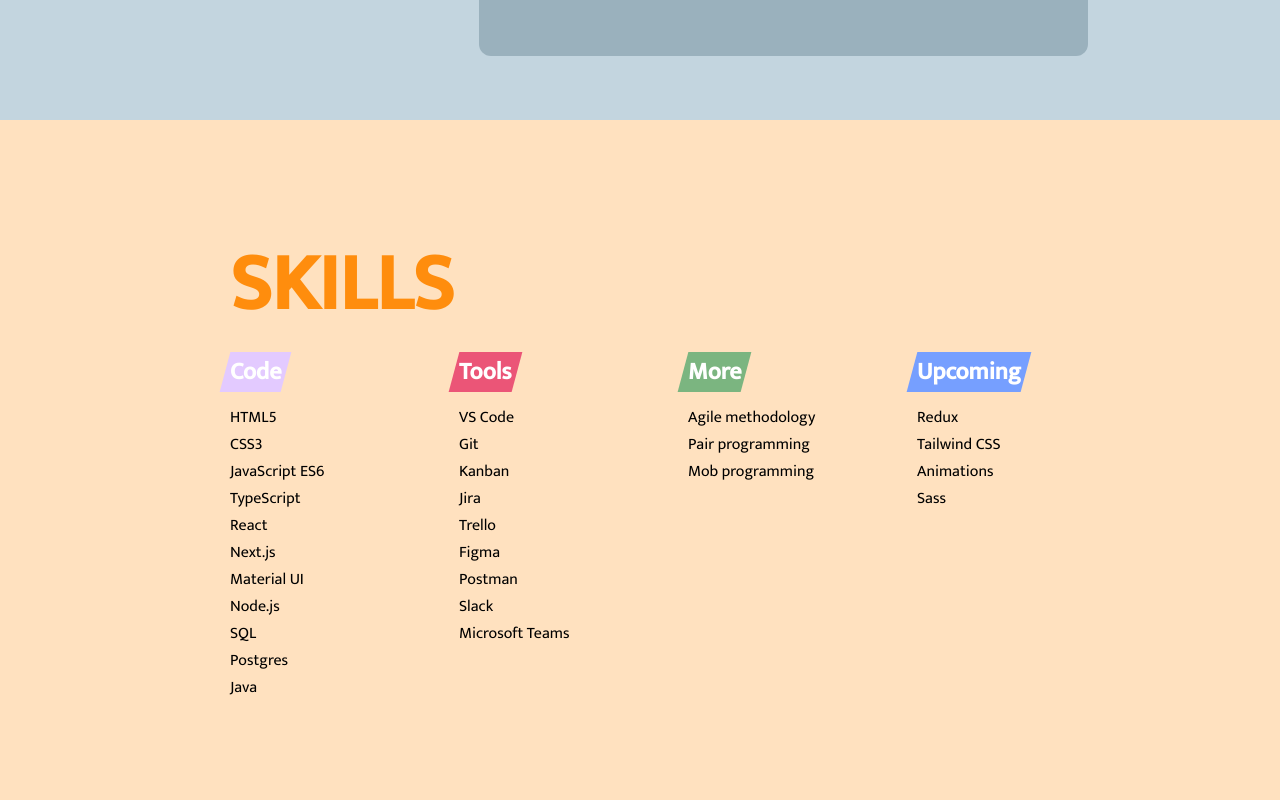
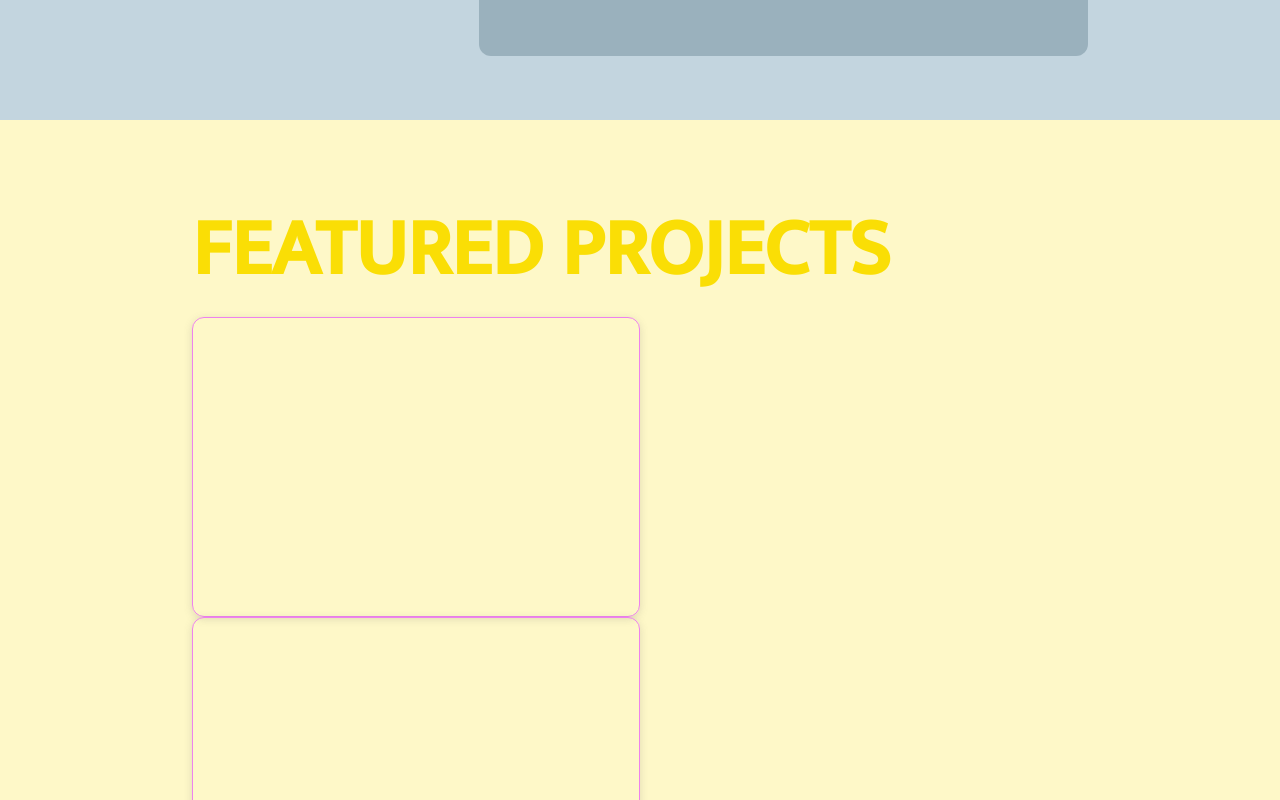
Before and after one commit to lindabertling/lindas-portfolio, a Next.js app: page / in a window 1280 px wide. Shown: the part 1360-2160 px from the top of the page. Built offline with nearby package versions, Linux system fonts and the light colour scheme; a web font is replaced by a local one.

Commit message:
started on projects section and project card. Updated intro text

```diff
--- a/src/app/page.jsx
+++ b/src/app/page.jsx
@@ -6,6 +6,7 @@
 import SkillsSection from "@/components/SkillsSection";
 import Navbar from "@/components/Navbar";
 import ContactSection from "@/components/ContactSection";
+import ProjectsSection from "@/components/ProjectsSection";
 
 export default function Home() {
   return (
@@ -13,6 +14,7 @@
       <Navbar />
       <HeroSection />
       <AboutSection />
+      <ProjectsSection />
       <SkillsSection />
       <ContactSection />
     </main>
--- a/src/components/AboutSection.jsx
+++ b/src/components/AboutSection.jsx
@@ -21,7 +21,7 @@
       content: (
         <>
           Another passion in my life is dancing, more specifically Cuban Salsa -
-          it is truly one of the best things in life! If you're curious about
+          it is truly one of the best things in life! If you are curious about
           salsa, you can find a short video of me dancing{" "}
           <Link
             href={salsaVideoUrl}
--- a/src/components/HeroSection.jsx
+++ b/src/components/HeroSection.jsx
@@ -25,21 +25,24 @@
         <div className={classes.introduction}>
           <h2>Hi, I'm Linda.</h2>
           <p className={sourceCodePro.className}>
-            A frontend developer. A humble team player. A positive spirit. A
-            problem solver. An enthusiastic learner. A colourfull crafter. A
-            dancer.
-            {/*  A
-            member of the <i>make things happen</i> club. */}
+            I'm an enthusiastic frontend developer and I help companies build
+            seamless web experiences with React and modern technologies.
           </p>
           <section className={classes.heroIcons}>
-            <Link href={"https://www.linkedin.com/in/linda-bertling/"}>
+            <Link
+              href={"https://www.linkedin.com/in/linda-bertling/"}
+              target="_blank"
+            >
               <FontAwesomeIcon
                 icon={faLinkedinIn}
                 size="2xl"
                 style={{ color: "#FFF" }}
               />
             </Link>
-            <Link href={"https://github.com/lindabertling?tab=repositories"}>
+            <Link
+              href={"https://github.com/lindabertling?tab=repositories"}
+              target="_blank"
+            >
               <FontAwesomeIcon
                 icon={faGithub}
                 size="2xl"
--- /dev/null
+++ b/src/components/ProjectCard.jsx
@@ -0,0 +1,8 @@
+import React from "react";
+import classes from "./projectCard.module.css";
+
+const ProjectCard = ({ project }) => {
+  return <div className={classes.card}></div>;
+};
+
+export default ProjectCard;
--- /dev/null
+++ b/src/components/ProjectsSection.jsx
@@ -0,0 +1,39 @@
+import React from "react";
+import classes from "./projectsSection.module.css";
+import ProjectCard from "./ProjectCard";
+
+const projectList = [
+  {
+    image: "", // url/src
+    title: "Hejsan svejsan",
+    description: "",
+    stack: [], // List of strings (icons?),
+    url: "",
+    githubRepo: "",
+  },
+  {
+    image: "", // url/src
+    title: "Hallå där, köp blåbär!",
+    description: "",
+    stack: [], // List of strings (icons?),
+    url: "",
+    githubRepo: "",
+  },
+];
+
+const ProjectsSection = () => {
+  return (
+    <section className={classes.projectsSectionWrapper}>
+      <div className={classes.projectsSectionContent}>
+        <h3>FEATURED PROJECTS</h3>
+        <div className={classes.projectsContainer}>
+          {projectList.map((project) => (
+            <ProjectCard key={project.title} project={project} />
+          ))}
+        </div>
+      </div>
+    </section>
+  );
+};
+
+export default ProjectsSection;
--- /dev/null
+++ b/src/components/projectCard.module.css
@@ -0,0 +1,7 @@
+.card {
+  width: 50%;
+  min-height: 300px;
+  border: 1px solid violet;
+  border-radius: 12px;
+  box-shadow: rgba(99, 99, 99, 0.2) 0px 2px 8px 0px;
+}
--- /dev/null
+++ b/src/components/projectsSection.module.css
@@ -0,0 +1,23 @@
+.projectsSectionWrapper {
+  width: 100vw;
+  min-height: 90vh;
+  background-color: #fef8c8;
+
+  display: flex;
+  justify-content: center;
+  align-items: center;
+  padding: 64px 15vw;
+}
+
+.projectsSectionContent {
+  height: 100%;
+  width: 100%;
+}
+
+.projectsSectionContent h3 {
+  color: #fade05;
+}
+
+.projectsContainer {
+  width: 100%;
+}
--- a/src/components/skillsSection.module.css
+++ b/src/components/skillsSection.module.css
@@ -6,9 +6,10 @@
   display: flex;
   justify-content: center;
   align-items: center;
+  padding: 64px 15vw;
 }
 .skillsContentWrapper {
-  width: 820px;
+  width: 100%;
 }
 
 .skillsContentWrapper h3 {
```
